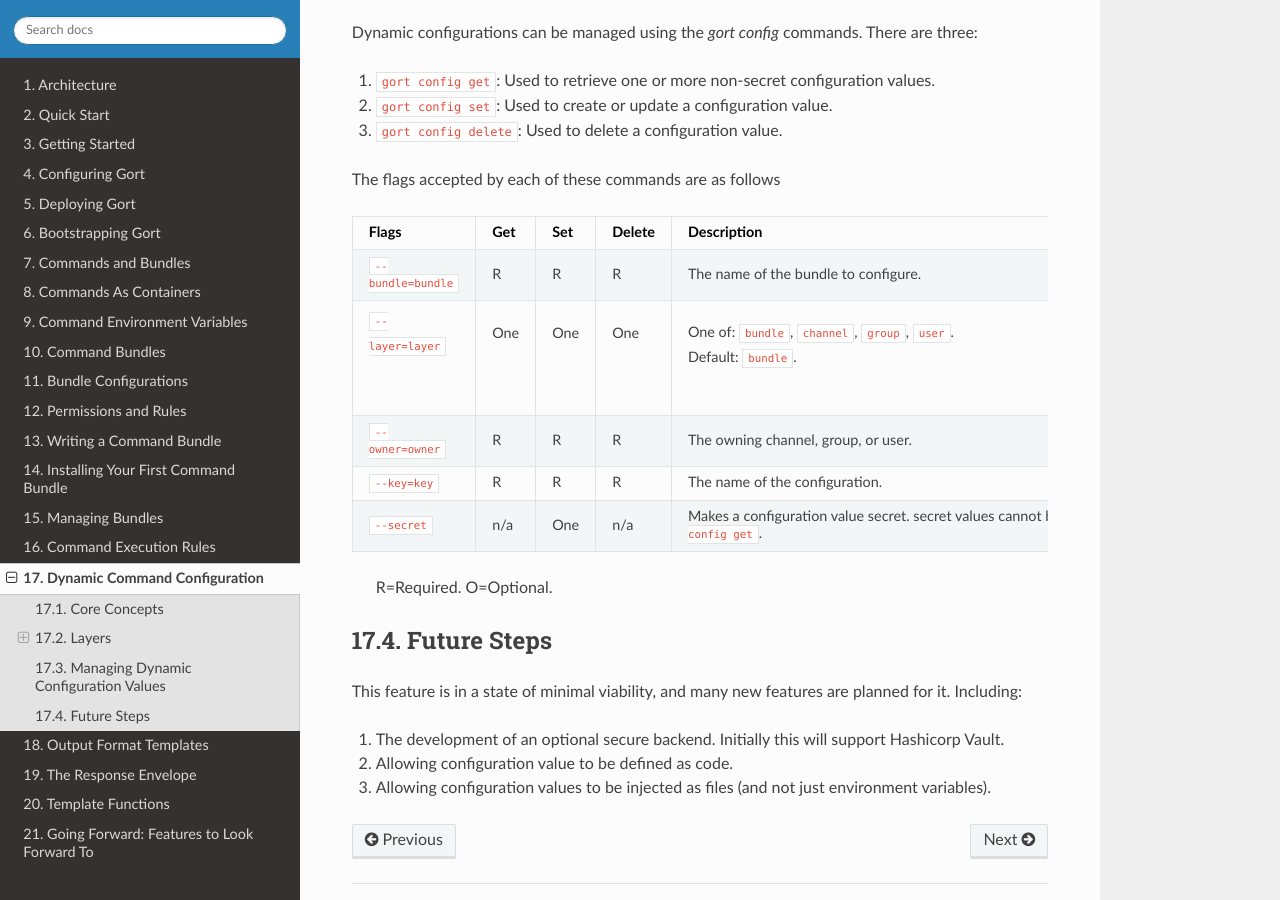
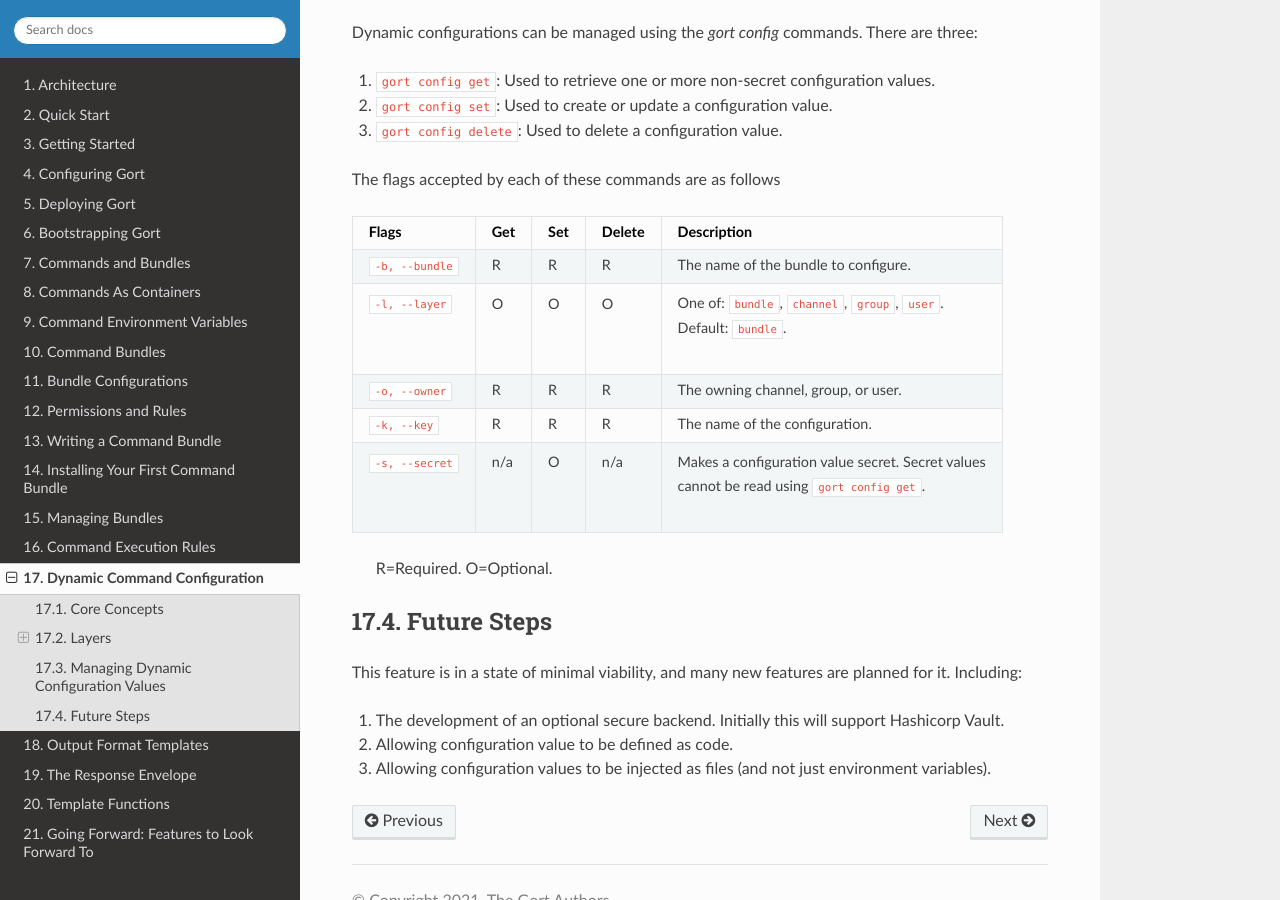
Before and after one commit to getgort/gort-guide, a Sphinx documentation site: the page built from guide/source/sections/dynamic-command-configuration.rst, in a window 1280 px wide and 900 px high, scrolled down 2509 px. Built offline with Sphinx 7.4.7 and the Read the Docs theme 2.0.0, drawn with Linux system fonts in a browser that asks for light colours.

Commit message:
Formatting

```diff
--- a/guide/source/sections/dynamic-command-configuration.rst
+++ b/guide/source/sections/dynamic-command-configuration.rst
@@ -108,20 +108,21 @@ Dynamic configurations can be managed using the `gort config` commands. There ar
 
 The flags accepted by each of these commands are as follows
 
-+---------------------+------+------+--------+--------------------------------------------------------------------------------------------+
-| Flags               | Get  | Set  | Delete | Description                                                                                |
-+=====================+======+======+========+============================================================================================+
-| ``--bundle=bundle`` | R    | R    | R      | The name of the bundle to configure.                                                       |
-+---------------------+------+------+--------+--------------------------------------------------------------------------------------------+
-|| ``--layer=layer``  || One || One || One   || One of: ``bundle``, ``channel``, ``group``, ``user``.                                     |
-||                    ||     ||     ||       || Default: ``bundle``.                                                                      |
-+---------------------+------+------+--------+--------------------------------------------------------------------------------------------+
-| ``--owner=owner``   | R    | R    | R      | The owning channel, group, or user.                                                        |
-+---------------------+------+------+--------+--------------------------------------------------------------------------------------------+
-| ``--key=key``       | R    | R    | R      | The name of the configuration.                                                             |
-+---------------------+------+------+--------+--------------------------------------------------------------------------------------------+
-| ``--secret``        | n/a  | One  | n/a    | Makes a configuration value secret. secret values cannot be read using ``got config get``. |
-+---------------------+------+------+--------+--------------------------------------------------------------------------------------------+
++-------------------+------+-----+--------+--------------------------------------------------------+
+| Flags             | Get  | Set | Delete | Description                                            |
++===================+======+=====+========+========================================================+
+| ``-b, --bundle``  | R    | R   | R      | The name of the bundle to configure.                   |
++-------------------+------+-----+--------+--------------------------------------------------------+
+|| ``-l, --layer``  || O   || O  || O     || One of: ``bundle``, ``channel``, ``group``, ``user``. |
+||                  ||     ||    ||       || Default: ``bundle``.                                  |
++-------------------+------+-----+--------+--------------------------------------------------------+
+| ``-o, --owner``   | R    | R   | R      | The owning channel, group, or user.                    |
++-------------------+------+-----+--------+--------------------------------------------------------+
+| ``-k, --key``     | R    | R   | R      | The name of the configuration.                         |
++-------------------+------+-----+--------+--------------------------------------------------------+
+|| ``-s, --secret`` || n/a || O  || n/a   || Makes a configuration value secret. Secret values     |
+||                  ||     ||    ||       || cannot be read using ``gort config get``.             |
++-------------------+------+-----+--------+--------------------------------------------------------+
 
     R=Required. O=Optional.
 
```
